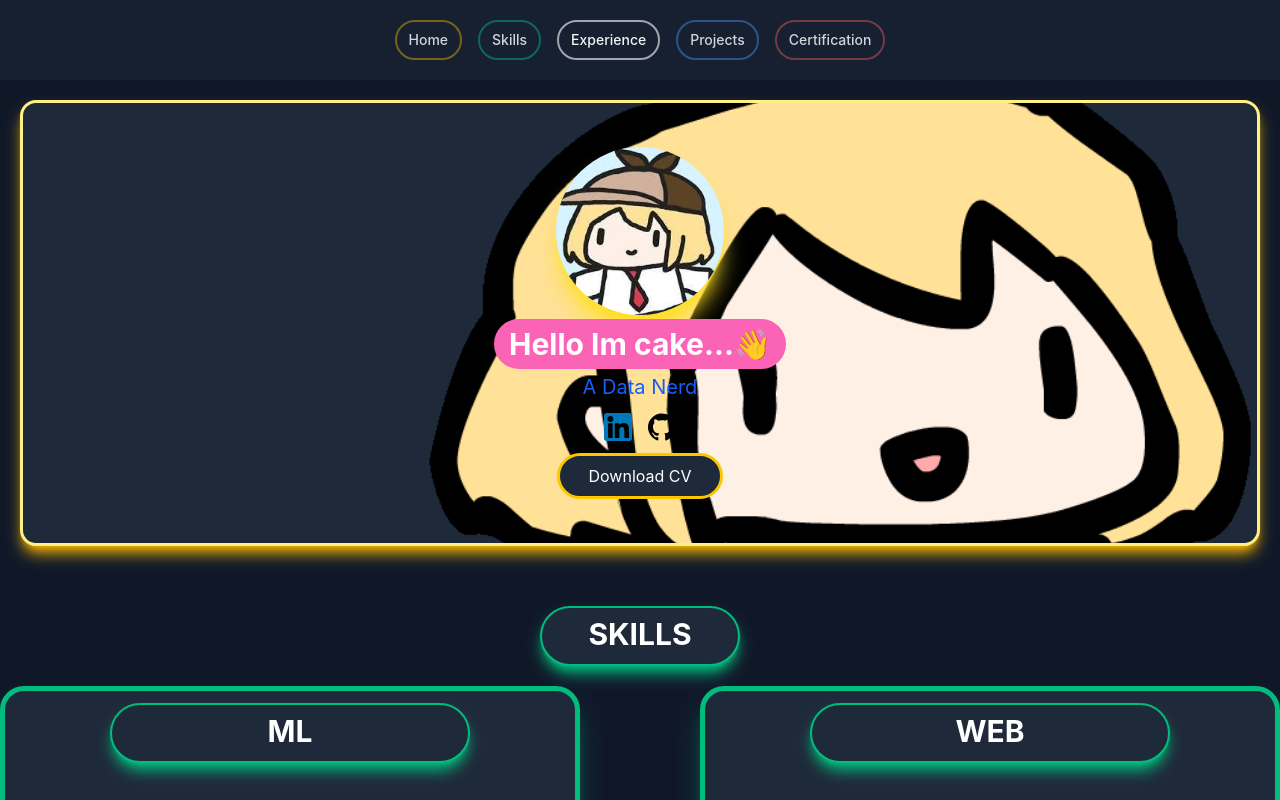
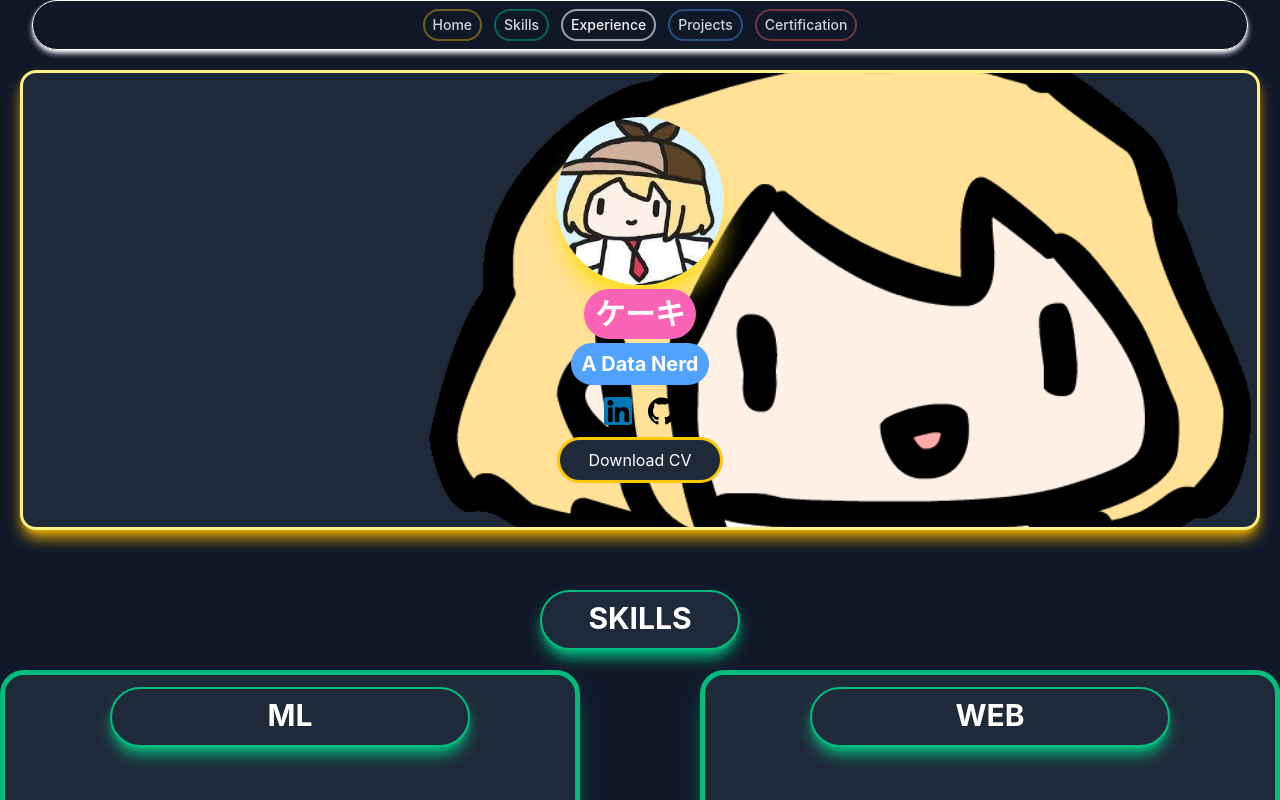
Before and after one commit to cakethehuman/PortoWebReactVer, a React (Vite) app: page / in a window 1280 px wide. Shown: the top 800 px of the page. Built offline with nearby package versions, Linux system fonts and the light colour scheme.

Commit message:
ui updates

```diff
--- a/src/App.jsx
+++ b/src/App.jsx
@@ -48,8 +48,8 @@ export default function App() {
         text-white border-3 border-yellow-200 rounded-2xl shadow-lg shadow-yellow-500"
         style={{ backgroundImage: `url(${ame})` }}>
           <img src={ameProfile} alt="Ame Pfp" className="center w-42 h-42 rounded-full m-1 shadow-xl shadow-yellow-300" />
-          <h1 className="text-3xl text-white font-bold border border-3 rounded-full px-3 py-1 bg-pink-400 border-pink-400">Hello Im cake...👋</h1>
-          <h1 className="text-xl text-blue-600 m-1">A Data Nerd</h1>
+          <h1 className="text-3xl text-white font-bold border border-3 rounded-full px-2 py-1 bg-pink-400 border-pink-400">ケーキ</h1>
+          <h1 className="text-xl text-white font-bold m-1 border border-3 border-blue-400 bg-blue-400 rounded-full px-2 py-1">A Data Nerd</h1>
           <div className="flex flex-row">
             <a href="https://www.linkedin.com/" className="m-2" target="_blank" rel="noreferrer">
               <img src={linkedinLogo} className="w-7 h-7" alt="LinkedIn" />
@@ -123,8 +123,8 @@ export default function App() {
         <div className="flex justify-center">
           <div className="border border-3 border-white max-w-7xl px-25 py-18 bg-gray-800 rounded-2xl shadow-lg shadow-white">
             <div className="flex flex-col gap-10">
-              <div className='border border-3 border-red-700 px-10 py-5 bg-gray-800 rounded-2xl shadow-lg shadow-red-500 gap-2'>
-              <div className="flex flex-row gap-10">
+              <div className='border border-3 border-red-700 px-10 py-5 w-full bg-gray-800 rounded-2xl shadow-lg shadow-red-500 gap-2'>
+              <div className="flex flex-col lg:flex-row gap-10">
                 <img src={soushinLogo} className="w-23 h-25" alt="Shoushin Logo" />
                 <div className="flex flex-col">
                   <h1 className="text-white text-3xl">Sekretaris 2</h1>
@@ -147,7 +147,7 @@ export default function App() {
                             desc : "Menjadi TM",
                             image: stuban1 },
                         ].map((cert, index) => (
-                          <div key={index} className="flex flex-col border border-3 border-red-700 px-5 py-5 bg-gray-800 rounded-2xl shadow-lg shadow-red-500 gap-2">
+                          <div key={index} className="flex flex-col border border-3 border-red-700 px-5 py-5 w-full bg-gray-800 rounded-2xl shadow-lg shadow-red-500 gap-2">
                             <img src={cert.image} alt = {cert.image}/>
                             <h1 className="text-white text-md font-bold">{cert.title}</h1>
                             <p className="text-white text-sm font-bold">{cert.job}</p>
--- a/src/Navbar.jsx
+++ b/src/Navbar.jsx
@@ -1,16 +1,16 @@
 export default function Navbar() {
   return (
-    <div className="w-full bg-gray-900"> {/* Ensuring dark background container */}
-      <nav className="bg-gray-800/50 backdrop-blur-sm sticky top-0 z-50">
-        <div className="mx-auto max-w-7xl px-4 sm:px-6 lg:px-8">
-          <div className="flex h-20 items-center justify-between">
-            <div className="flex items-center justify-center relative w-full">
+    <div className="w-full"> {/* Ensuring dark background container */}
+      <nav>
+        <div className="px-4 sm:px-6 lg:px-8">
+          <div className="flex items-center justify-between">
+            <div className="flex items-center justify-center relative border border-white rounded-full shadow-md shadow-white w-full py-2">
 
               {/* Desktop Menu */}
               <div>
-                <div className="flex items-baseline space-x-4">
+                <div className="flex flex-row gap-3">
 
-                  <a href="#Home" className="px-3 py-2 text-sm font-medium
+                  <a href="#Home" className="px-2 py-1 text-sm font-medium
                   text-gray-300 hover:bg-yellow-400/20
                   hover:text-yellow-300 border-2
                   border-yellow-400/40 rounded-full transition duration-300">
@@ -19,7 +19,7 @@ export default function Navbar() {
 
                   <a
                     href="#Skills"
-                    className="px-3 py-2 text-sm font-medium
+                    className="px-2 py-1 text-sm font-medium
                     text-gray-300 hover:bg-emerald-400/20 hover:text-emerald-300
                     border-2 border-emerald-400/40 rounded-full transition duration-300"
                   >
@@ -29,7 +29,7 @@ export default function Navbar() {
                   {/* Note: Kept the spelling "#Exprerience" to match your portfolio section ID */}
                   <a
                     href="#Exprerience"
-                    className="px-3 py-2 text-sm font-medium
+                    className="px-2 py-1 text-sm font-medium
                     text-gray-100 hover:bg-white/30
                     hover:text-white border-2
                     border-white/60 rounded-full transition duration-300"
@@ -39,7 +39,7 @@ export default function Navbar() {
 
                   <a
                     href="#Projects"
-                    className="px-3 py-2 text-sm font-medium
+                    className="px-2 py-1 text-sm font-medium
                     text-gray-300 hover:bg-blue-400/20
                     hover:text-blue-300 border-2
                     border-blue-400/40
@@ -49,7 +49,7 @@ export default function Navbar() {
                   </a>
                   <a
                     href="#Certification"
-                    className="px-3 py-2 text-sm font-medium
+                    className="px-2 py-1 text-sm font-medium
                     text-gray-300 hover:bg-red-400/20
                     hover:text-red-300 border-2
                     border-red-400/40
```
